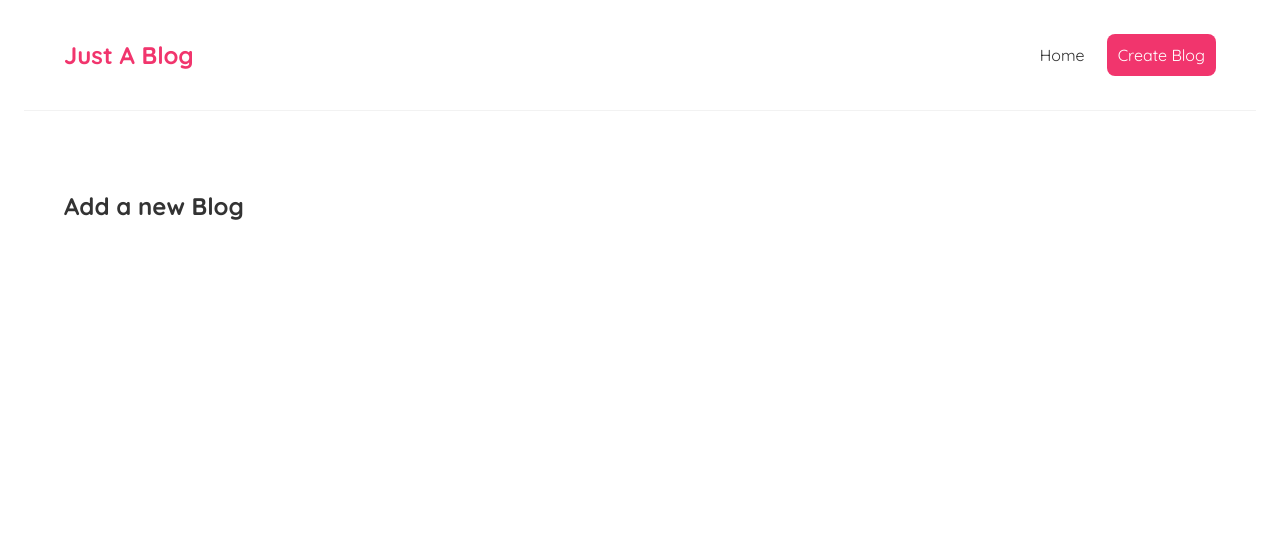
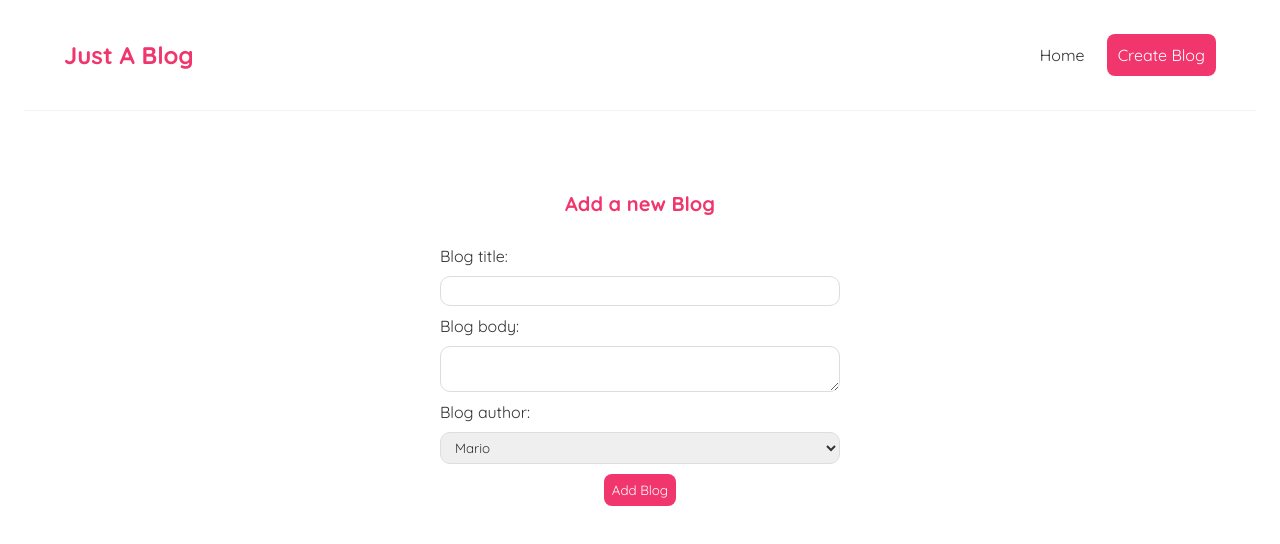
Before and after one commit to Muhammad-Ali75/justablog, a React (Create React App) app: page /create in a window 1280 px wide. Shown: the top 544 px of the page. Built offline with nearby package versions, Linux system fonts and the light colour scheme.

Commit message:
add form to create blog page

```diff
--- a/src/index.css
+++ b/src/index.css
@@ -62,6 +62,7 @@
 }
 .blog-details div {
   margin: 20px 0;
+  width: 70%;
 }
 .blog-details p {
   font-size: 16px;
@@ -74,3 +75,35 @@
   border-radius: 8px;
   cursor: pointer;
 }
+/* create new blog form */
+.create {
+  max-width: 400px;
+  margin: 0 auto;
+  text-align: center;
+}
+.create label {
+  text-align: left;
+  display: block;
+}
+.create h2 {
+  font-size: 20px;
+  color: #f1356d;
+  margin-bottom: 30px;
+}
+.create input, .create textarea, .create select {
+  width: 100%;
+  padding: 6px 10px;
+  margin: 10px 0;
+  border: 1px solid #ddd;
+  box-sizing: border-box;
+  border-radius: 10px;
+  display: block;
+}
+.create button {
+  background: #f1356d;
+  color: #fff;
+  border: 0;
+  padding: 8px;
+  border-radius: 8px;
+  cursor: pointer;
+}
--- a/src/pages/CreateBlog.js
+++ b/src/pages/CreateBlog.js
@@ -1,7 +1,51 @@
+import { useState } from "react";
+
 function CreateBlog() {
+  const [blogData, setBlogData] = useState({
+    title: "",
+    body: "",
+    author: "mario",
+  });
+  function changeBlogData({ key, value }) {
+    setBlogData((prevState) => {
+      return { ...prevState, [key]: value };
+    });
+  }
   return (
     <div className="create">
       <h2>Add a new Blog</h2>
+      <form>
+        <label>Blog title:</label>
+        <input
+          type="text"
+          required
+          value={blogData.title}
+          onChange={(e) =>
+            changeBlogData({ key: "title", value: e.target.value })
+          }
+        />
+        <label>Blog body:</label>
+        <textarea
+          required
+          value={blogData.body}
+          onChange={(e) =>
+            changeBlogData({ key: "body", value: e.target.value })
+          }
+        >
+          {" "}
+        </textarea>
+        <label>Blog author:</label>
+        <select
+          value={blogData.author}
+          onChange={(e) =>
+            changeBlogData({ key: "author", value: e.target.value })
+          }
+        >
+          <option value="mario">Mario</option>
+          <option value="yoshi">Yoshi</option>
+        </select>
+        <button>Add Blog</button>
+      </form>
     </div>
   );
 }
```
